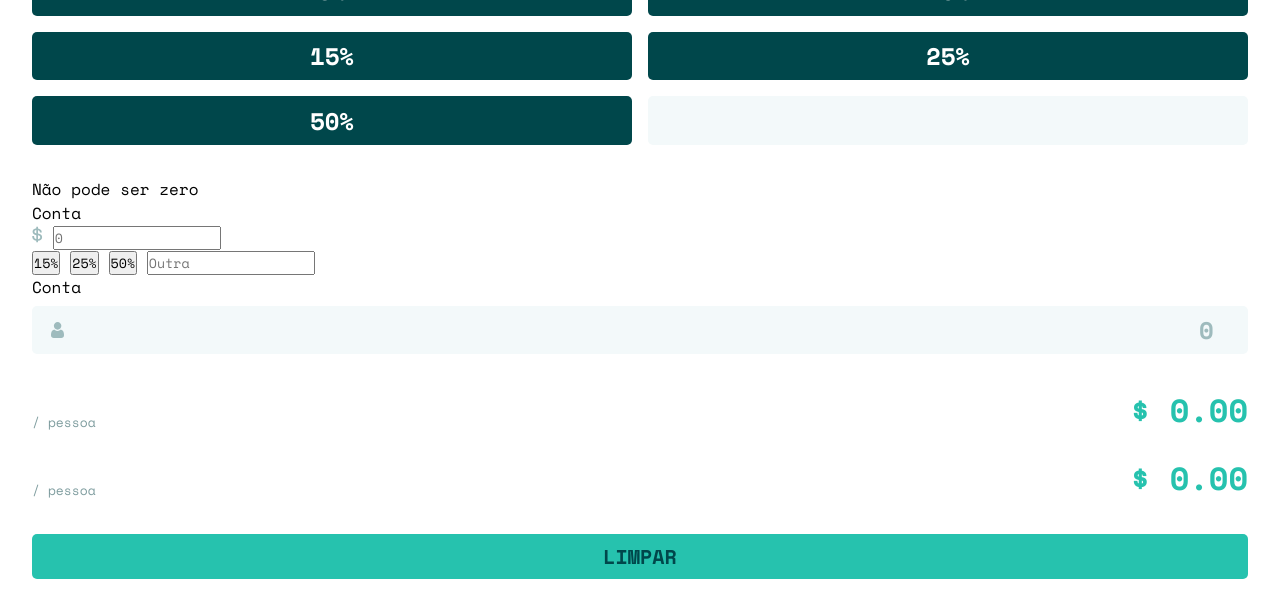
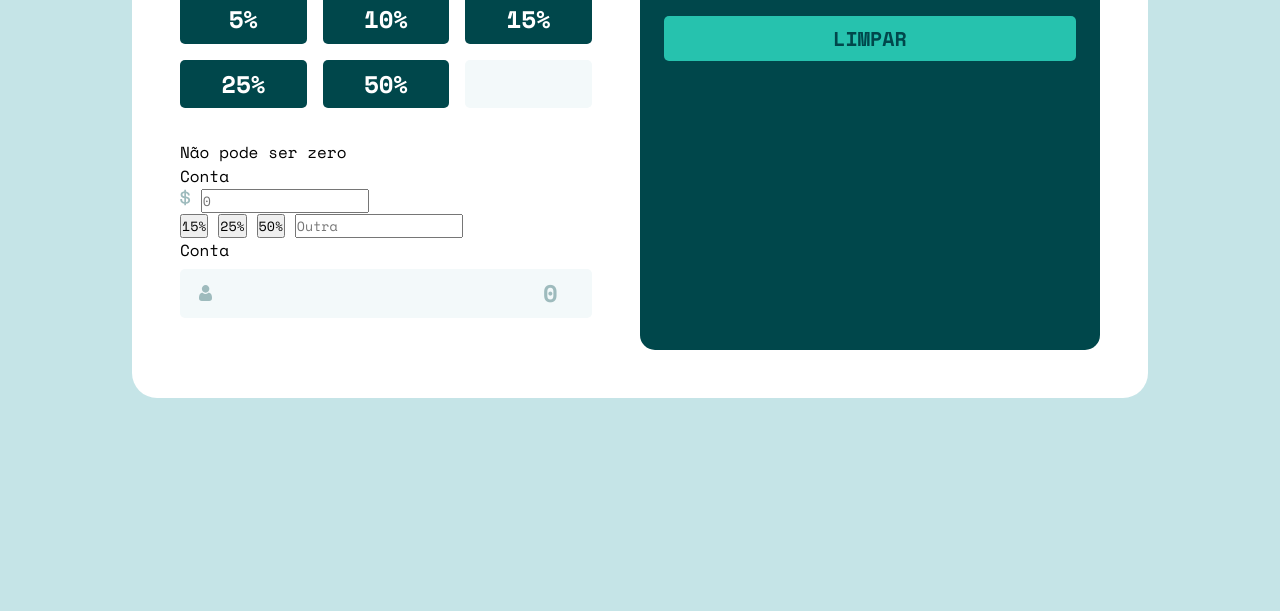
Before and after one commit to milho09/marcio2, a plain HTML site: page index.html in a window 1280 px wide. Shown: the part 348-959 px from the top of the page. After the commit the page ends 800 px from the top, so only its background shows below. Drawn offline with nearby package versions, Linux system fonts and the light colour scheme; a web font is replaced by a local one.

Commit message:
primeiro commit de responsividade
SOCOROOO

```diff
--- a/style.css
+++ b/style.css
@@ -59,7 +59,6 @@ main {
     border-radius: 0.3125rem;
 }
 
-.conta input
 .conta input,
 .pessoas input{
     border: none;
@@ -115,7 +114,7 @@ main {
     display: none;
 }
 
-resultados {
+.resultados {
     background-color: var(--green-800);
     border-radius: 0.9375rem;
     padding: 1.5rem;
@@ -161,3 +160,22 @@ resultados {
     font-size: 1.25rem;
     padding-block: 0.5rem;
 }
+
+@media(min-width:920px){
+    main{
+        display: flex;
+        gap: 3rem;
+        padding: 3rem;
+        border-radius: 1.5625rem;
+        max-width: 57.5rem;
+        margin-inline: auto;
+    }
+
+        main section {
+            width: 100%;
+        }
+
+        .gorjeta div{
+            grid-template-columns: 1fr 1fr 1fr;
+        }
+}
```
